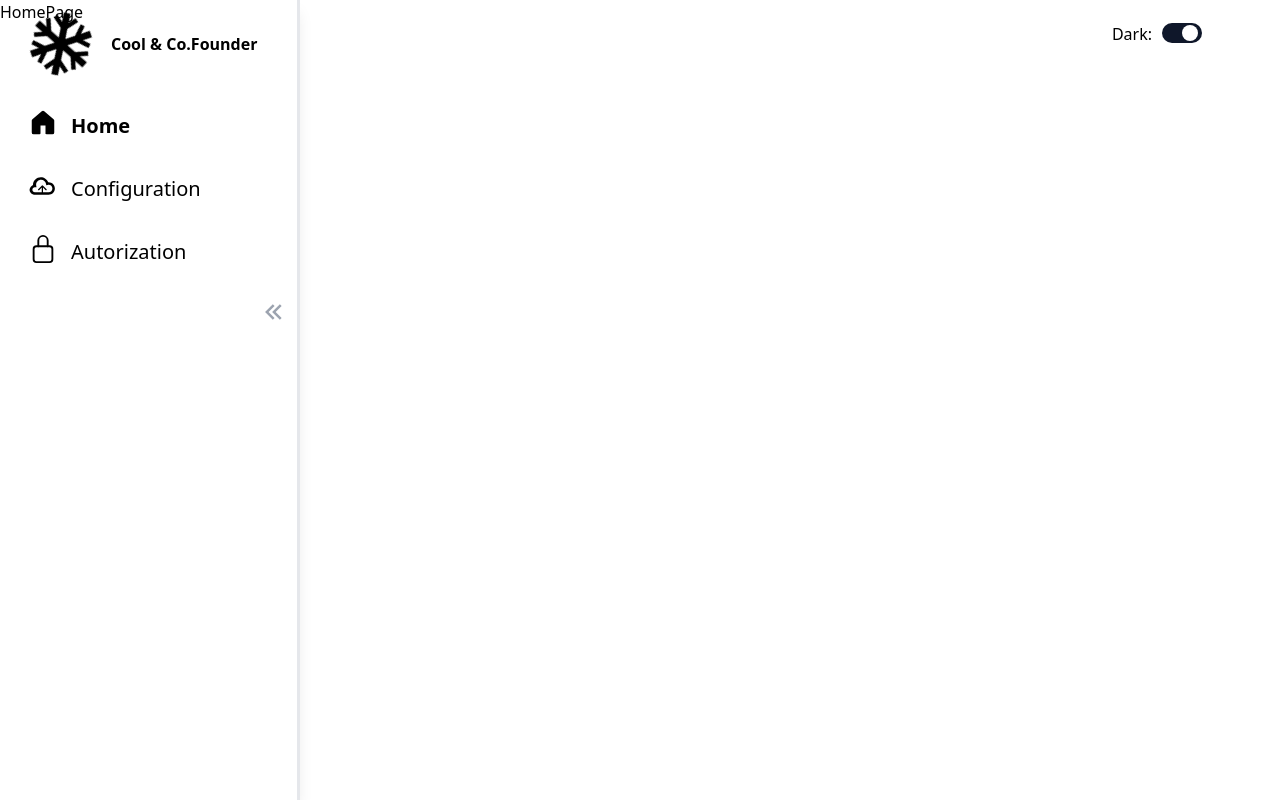
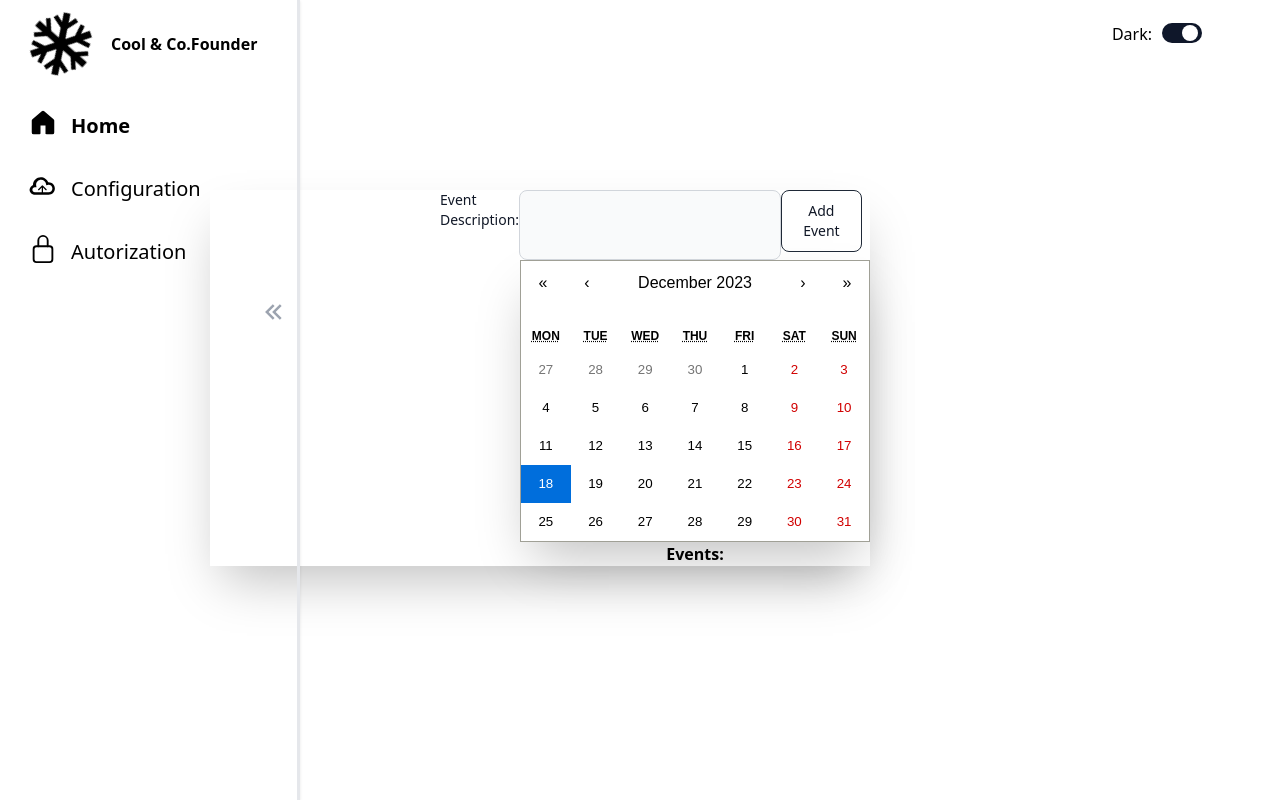
Before and after one commit to bikram-Auto/3rdvrect, a React (Vite) app: page / in a window 1280 px wide. Built offline with nearby package versions, Linux system fonts and the light colour scheme.

Commit message:
add calender module

```diff
--- a/src/component/Authorization/Page.tsx
+++ b/src/component/Authorization/Page.tsx
@@ -3,7 +3,7 @@ import * as React from 'react';
 
 export default function AuthorizationPage() {
   return (
-    <h1 className='items-start ml-[500px]  font-bold'>
+    <h1 className='items-start ml-[500px] font-bold'>
     Authorization page</h1>
   );
 }
--- a/src/component/Calendar.tsx
+++ b/src/component/Calendar.tsx
@@ -1,22 +1,22 @@
-import React, { useEffect, useState } from 'react';
+import React, { useEffect, useState, ChangeEvent } from 'react';
 import Calendar from 'react-calendar';
+import 'react-calendar/dist/Calendar.css';
 import { Value } from 'react-calendar/dist/cjs/shared/types';
-import 'react-calendar/dist/Calendar.css'; // Import the necessary CSS for styling
 
 interface UserResult {
-    created_at: Date | string; // Adjust the type accordingly
-    // Add other properties based on your actual user result structure
+    created_at: Date | string;
+
 }
 
 interface Event {
+    id: number;
     date: Date;
     description: string;
 }
 
-export default function CalenderItem() {
+const CalendarItem: React.FC = () => {
     const [calDate, setCalDate] = useState<Date>(new Date());
     const [currentDate, setCurrentDate] = useState<Date>(new Date());
-    const [userResults, setUserResults] = useState<UserResult[]>([]);
     const [events, setEvents] = useState<Event[]>([]);
     const [eventDescription, setEventDescription] = useState<string>('');
 
@@ -24,60 +24,74 @@ export default function CalenderItem() {
         setCurrentDate(new Date());
     }, []);
 
-    function onChange(value: Value, event: React.SyntheticEvent) {
+    const onChange = (value: Value, event: React.SyntheticEvent) => {
         if (value instanceof Date) {
             setCalDate(value);
+        } else if (Array.isArray(value) && value.length > 0 && value[0] instanceof Date) {
+            setCalDate(value[0]);
         }
-    }
+    };
 
-    function tileClassName({ date, view }: { date: Date; view: string }) {
-        // Add a custom class to the cell corresponding to the current date
-        if (view === 'month' && date.toISOString().split('T')[0] === currentDate.toISOString().split('T')[0]) {
-            return 'highlight-current-date';
+
+
+
+    const onEventDescriptionChange = (event: ChangeEvent<HTMLInputElement>) => {
+        setEventDescription(event.target.value);
+    };
+
+    const addEvent = () => {
+        if (calDate && eventDescription) {
+            const newEvent: Event = { id: Date.now(), date: calDate, description: eventDescription };
+            setEvents([...events, newEvent]);
+            setEventDescription('');
         }
-        return '';
-    }
+    };
 
-    function onEventDescriptionChange(event: React.ChangeEvent<HTMLInputElement>) {
-        setEventDescription(event.target.value);
-    }
-
-    function addEvent() {
-        if (calDate && eventDescription) {
-            const newEvent: Event = { date: calDate, description: eventDescription };
-            setEvents([...events, newEvent]);
-            setEventDescription(''); // Clear the input field
-        }
-    }
+    const deleteEvent = (id: number) => {
+        const updatedEvents = events.filter(event => event.id !== id);
+        setEvents(updatedEvents);
+    };
 
     return (
-        <div className="items-start ml-[100px] mt-[100px]">
+        <div className="items-start ml-[190px] mt-[100px]">
+            <div className='flex pl-10 '>
+                    <label htmlFor="small-input" className="block mb-2 text-sm font-medium text-gray-900 dark:text-white">
+                        Event Description:
+                    </label>
+                    <input type="text"
+                    id="small-input" className="block w-full p-2 text-gray-900 border border-gray-300 rounded-lg bg-gray-50 sm:text-xs focus:ring-blue-500 focus:border-blue-500 dark:bg-gray-700 dark:border-gray-600 dark:placeholder-gray-400 dark:text-white dark:focus:ring-blue-500 dark:focus:border-blue-500"
+                    value={eventDescription} onChange={onEventDescriptionChange} />
+                    <button type='button'
+                    className="text-gray-900 hover:text-white border border-gray-800 hover:bg-gray-900 focus:ring-4 focus:outline-none focus:ring-gray-300 font-medium rounded-lg text-sm px-5 py-2.5 text-center me-2 mb-2 dark:border-gray-600 dark:text-gray-400 dark:hover:text-white dark:hover:bg-gray-600 dark:focus:ring-gray-800"
+                    onClick={addEvent}>Add Event
+                    </button>
+                </div>
             <div className='flex-auto ml-[120px] '>
                 {/* Event creation form */}
-                <div>
-                    <label>
-                        Event Description:
-                        <input type="text" value={eventDescription} onChange={onEventDescriptionChange} />
-                    </label>
-                    <button onClick={addEvent}>Add Event</button>
-                </div>
+
 
                 {/* Calendar */}
                 <div className="result-calendar items-center font-thin shadow-2xl">
-                    <Calendar onChange={onChange} value={calDate} tileClassName={tileClassName} />
+                    <Calendar onChange={onChange} value={calDate} />
                 </div>
 
                 {/* Display Events */}
-                <div>
-                    <h2>Events:</h2>
-                    {events.map((event, index) => (
-                        <div key={index}>
+                <div className='text-center'>
+                    <h2 className='font-bold'>Events:</h2>
+                    {events.map((event) => (
+                        <div key={event.id}>
                             <p>Date: {event.date.toLocaleDateString()}</p>
                             <p>Description: {event.description}</p>
+                            <button type='button'
+                            className="text-gray-900 hover:text-white border border-red-900 hover:bg-red-500 focus:ring-4 focus:outline-none focus:ring-gray-300 font-medium rounded-lg text-sm px-5 py-2.5 text-center me-2 mb-2 dark:border-gray-600 dark:text-gray-400 dark:hover:text-white dark:hover:bg-gray-600 dark:focus:ring-gray-800"
+                            onClick={() => deleteEvent(event.id)}>X
+                            </button>
                         </div>
                     ))}
                 </div>
             </div>
         </div>
     );
-}
+};
+
+export default CalendarItem;
--- a/src/component/Configuration/Page.tsx
+++ b/src/component/Configuration/Page.tsx
@@ -3,7 +3,7 @@ import * as React from 'react';
 
 export default function ConfigurationPage() {
   return (
-    <div className='items-start p-6 font-bold  fixed'>
+    <div className='items-start ml-[500px] font-bold'>
       <h1>Configuration page</h1>
     </div>
   );
--- a/src/component/Home/Page.tsx
+++ b/src/component/Home/Page.tsx
@@ -1,13 +1,20 @@
-'user client'
 
-import React from 'react';
+import 'react-calendar/dist/Calendar.css'; // Import the necessary CSS for styling
+import CalenderItem from '../Calendar';
+
+
 
 export default function HomePage() {
-    return(
-        <div className="items-center">
-            <h1>
-                HomePage
-            </h1>
+
+
+    return (
+        <div className="items-start ml-[90px] mt-[90px]">
+            <div className='flex-auto ml-[120px] '>
+                {/* <p>Current Date: {currentDate.toLocaleDateString()}</p> */}
+                <div className="result-calendar items-center font-thin shadow-2xl w-120">
+                    <CalenderItem/>
+                </div>
+            </div>
         </div>
-    )
+    );
 }
--- a/src/component/Layout.jsx
+++ b/src/component/Layout.jsx
@@ -6,7 +6,6 @@ function Layout() {
   return (
     <>
     <ThemeProvider>
-
      <div className="flex relative">
       <Sidebar/>
       <Outlet />
--- a/src/component/Sidebar.tsx
+++ b/src/component/Sidebar.tsx
@@ -61,10 +61,10 @@ export default function Sidebar(){
             <div>
                 <ToggleThemeBtn/>
             </div>
-            <div className="md:w-[100px] fixed">
+            <div className="md:w-[100px] bg-white fixed">
                 <div className={cn(
                     "min-h-screen max-h-screen absolute overflow-y-auto w-fit md:w-[100px] flex flex-col gap-3 border-r-[3px] pl-[20px] overflow-hidden",
-                    isSidebarOpen && "md:w-[300px] shadow md:shadow-lg"
+                    isSidebarOpen && "md:w-[300px] shadow"
                     )}>
                     <HoverContainer>
                         <div>
```
